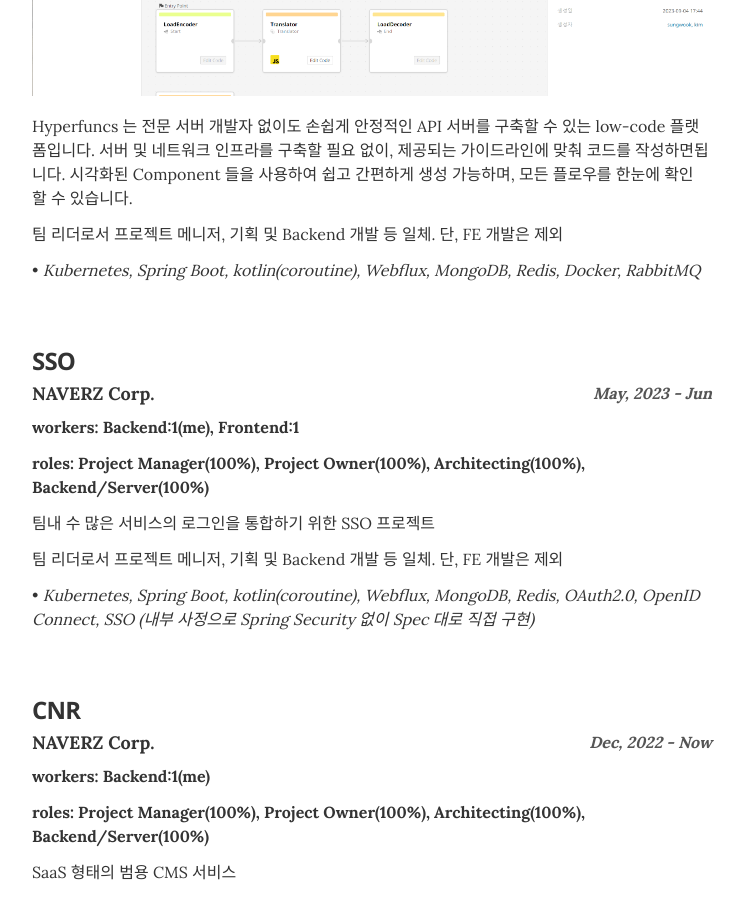
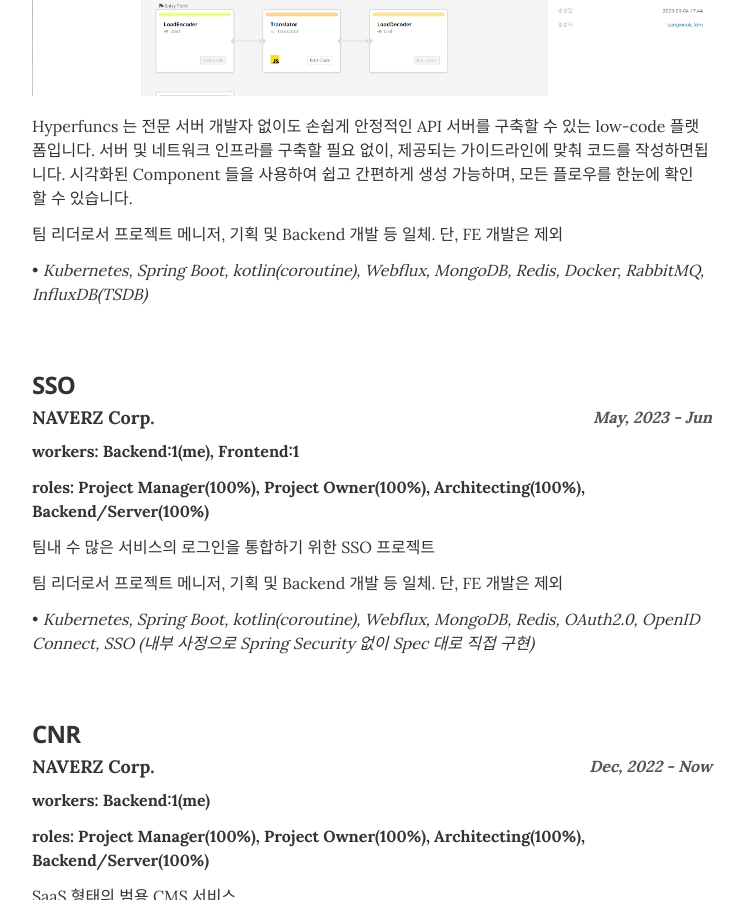
Before and after one commit to und3rs/resume_kr, a Jekyll site: the page built from index.html, in a window 1280 px wide and 900 px high, scrolled down 3414 px. Shown: the whole window, without its empty margins (268-1013 px from the left). Built offline with Jekyll 4.4.1, drawn with Linux system fonts in a browser that asks for light colours.

Commit message:
Update professional_projects.yml

```diff
--- a/_data/professional_projects.yml
+++ b/_data/professional_projects.yml
@@ -11,7 +11,7 @@
   position: Project Manager(100%), Project Owner(100%), Planning(70%), Architecting(100%), Backend/Server(99%)
   description: Hyperfuncs 는 전문 서버 개발자 없이도 손쉽게 안정적인 API 서버를 구축할 수 있는 low-code 플랫폼입니다. 서버 및 네트워크 인프라를 구축할 필요 없이, 제공되는 가이드라인에 맞춰 코드를 작성하면됩니다. 시각화된 Component 들을 사용하여 쉽고 간편하게 생성 가능하며, 모든 플로우를 한눈에 확인 할 수 있습니다.
   role: 팀 리더로서 프로젝트 메니저, 기획 및 Backend 개발 등 일체. 단, FE 개발은 제외
-  skills: Kubernetes, Spring Boot, kotlin(coroutine), Webflux, MongoDB, Redis, Docker, RabbitMQ
+  skills: Kubernetes, Spring Boot, kotlin(coroutine), Webflux, MongoDB, Redis, Docker, RabbitMQ, InfluxDB(TSDB)
 
 - project: SSO
   id: sso
```
